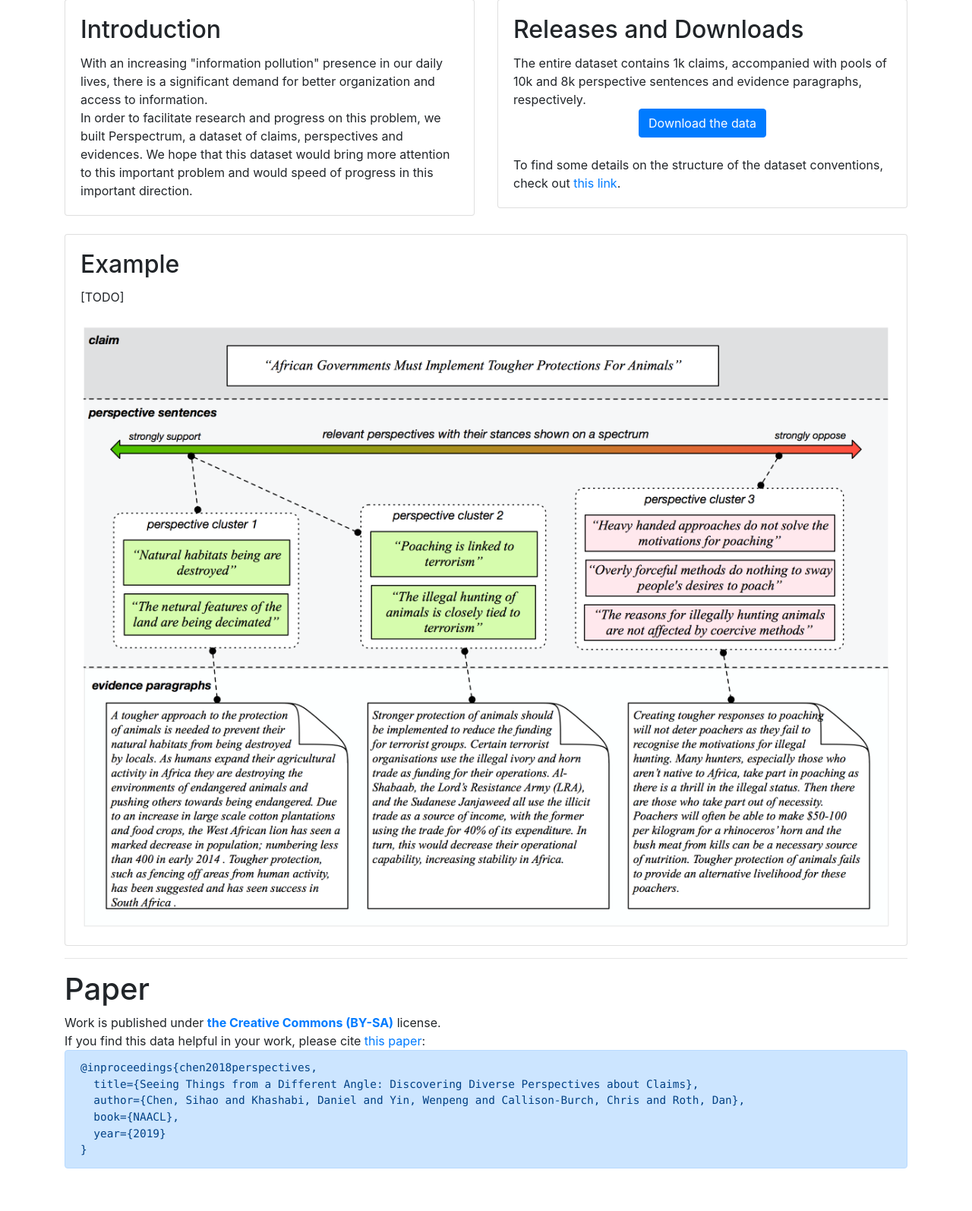
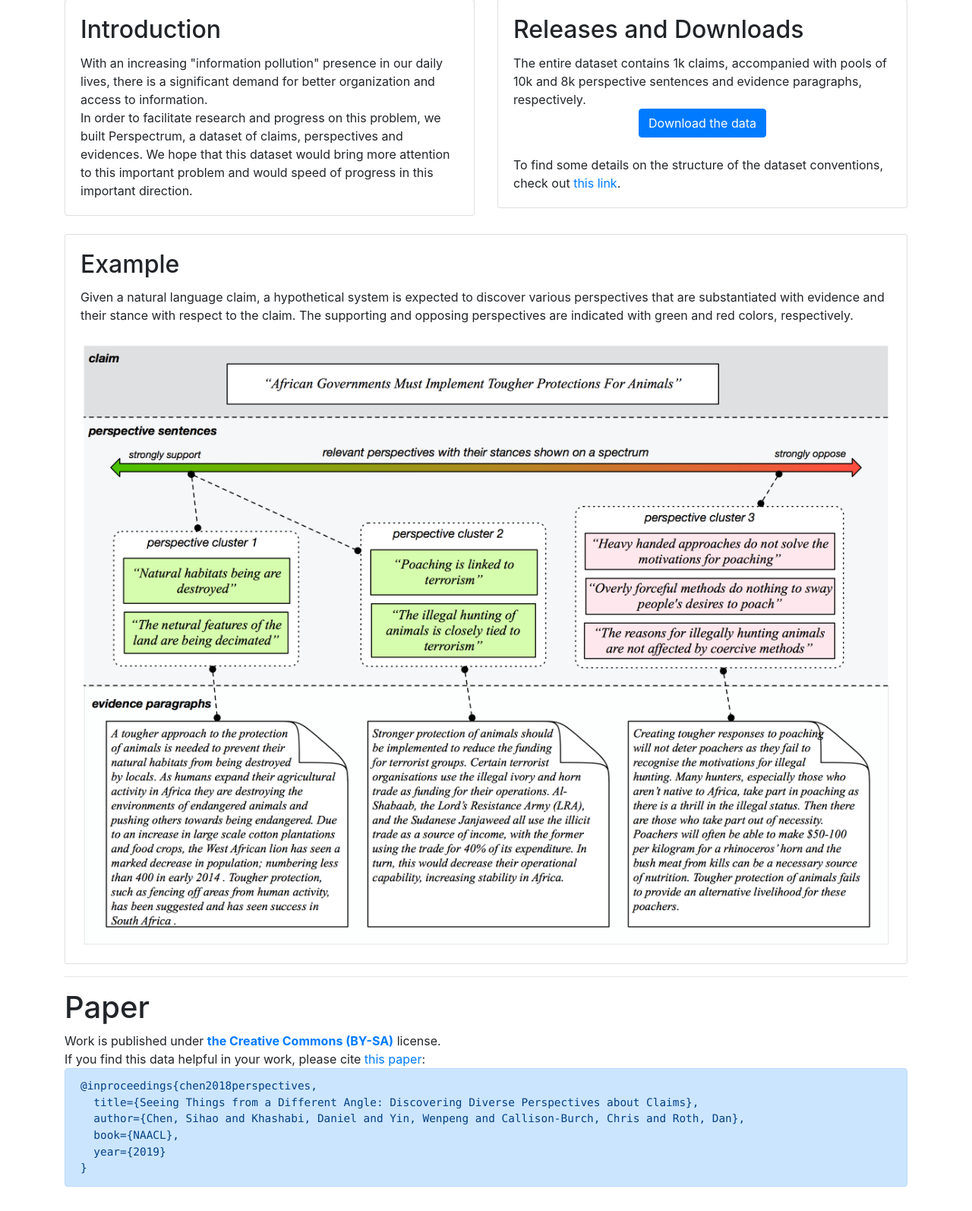
Before and after one commit to CogComp/perspectrum, a Django app: template webapp/templates/dataset_page_for_cogcomp.html in a window 1280 px wide. Shown: the part 282-1876 px from the top of the page at 76% size. Before the commit the page ends 1820 px from the top, so only its background shows below. Run offline with Django 3.2, Linux system fonts and the light colour scheme; the template is opened without the code that fills it, so the values that code supplies are empty; parts of the project's set-up code (start-up, migrations or seed data) failed here and were passed over; some libraries are stand-ins or nearby versions.

Commit message:
minor changes.

```diff
--- a/webapp/templates/dataset_page_for_cogcomp.html
+++ b/webapp/templates/dataset_page_for_cogcomp.html
@@ -54,7 +54,7 @@
                     and evidence paragraphs, respectively.
                     <br>
                     <div class="container" style="text-align: center" id="releases">
-                        <a class="btn btn-primary" href="/dataset_downoad/" role="button" style="text-align: center">Download
+                        <a class="btn btn-primary" href="https://github.com/CogComp/perspectrum/tree/master/data/dataset" role="button" style="text-align: center">Download
                             the data</a>
                     </div>
                     <br>
@@ -68,7 +68,8 @@
     <div class="card">
                 <div class="card-body">
                     <h2 class="card-title">Example</h2>
-                    [TODO]
+                    Given a natural language claim, a hypothetical system is expected to discover various perspectives that are substantiated with evidence and their stance with respect to the claim.
+                    The supporting and opposing perspectives are indicated with green and red colors, respectively.
                     <br>
                     <br>
                     <img src="dataset_example.png" class="card-img-top" alt="...">
```
